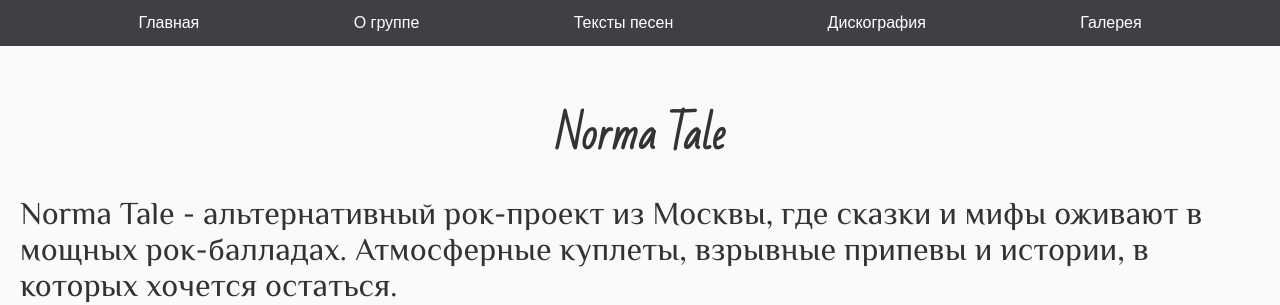
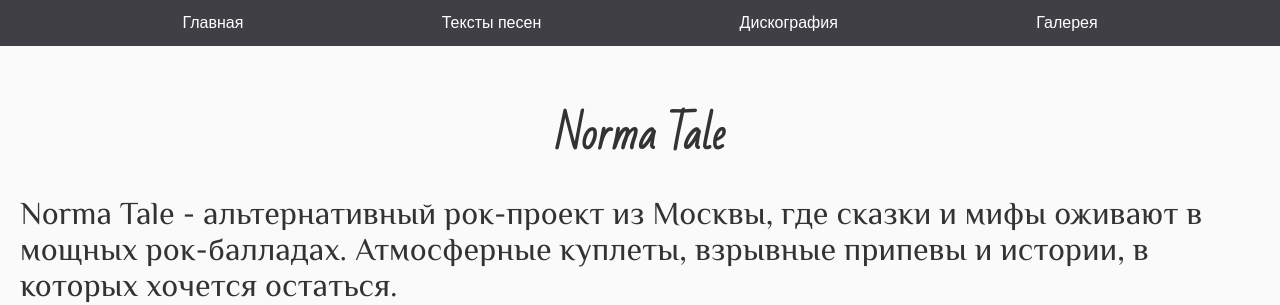
Before and after one commit to Fox-Liss/test1, a plain HTML site: page index.html in a window 1280 px wide. Shown: the top 305 px of the page. Drawn offline with Linux system fonts and the light colour scheme.

Commit message:
Update index.html

```diff
--- a/index.html
+++ b/index.html
@@ -16,7 +16,6 @@
     <nav class="navbar">
         <ul>
             <li><a href="index.html">Главная</a></li>
-            <li><a href="about.html">О группе</a></li>
             <li><a href="lyrics.html">Тексты песен</a></li>
             <li><a href="discography.html">Дискография</a></li>
             <li><a href="gallery.html">Галерея</a></li>
```
